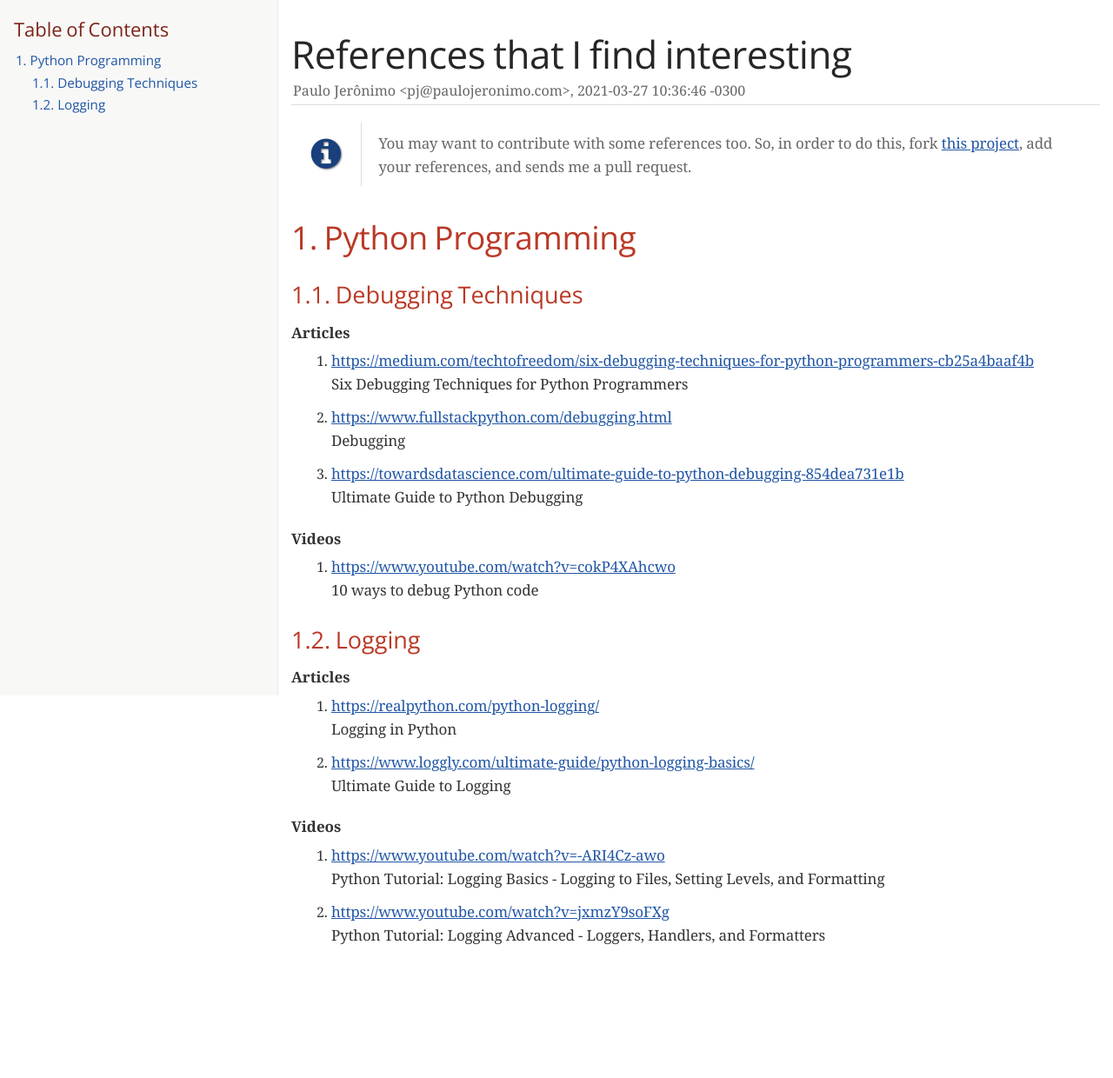
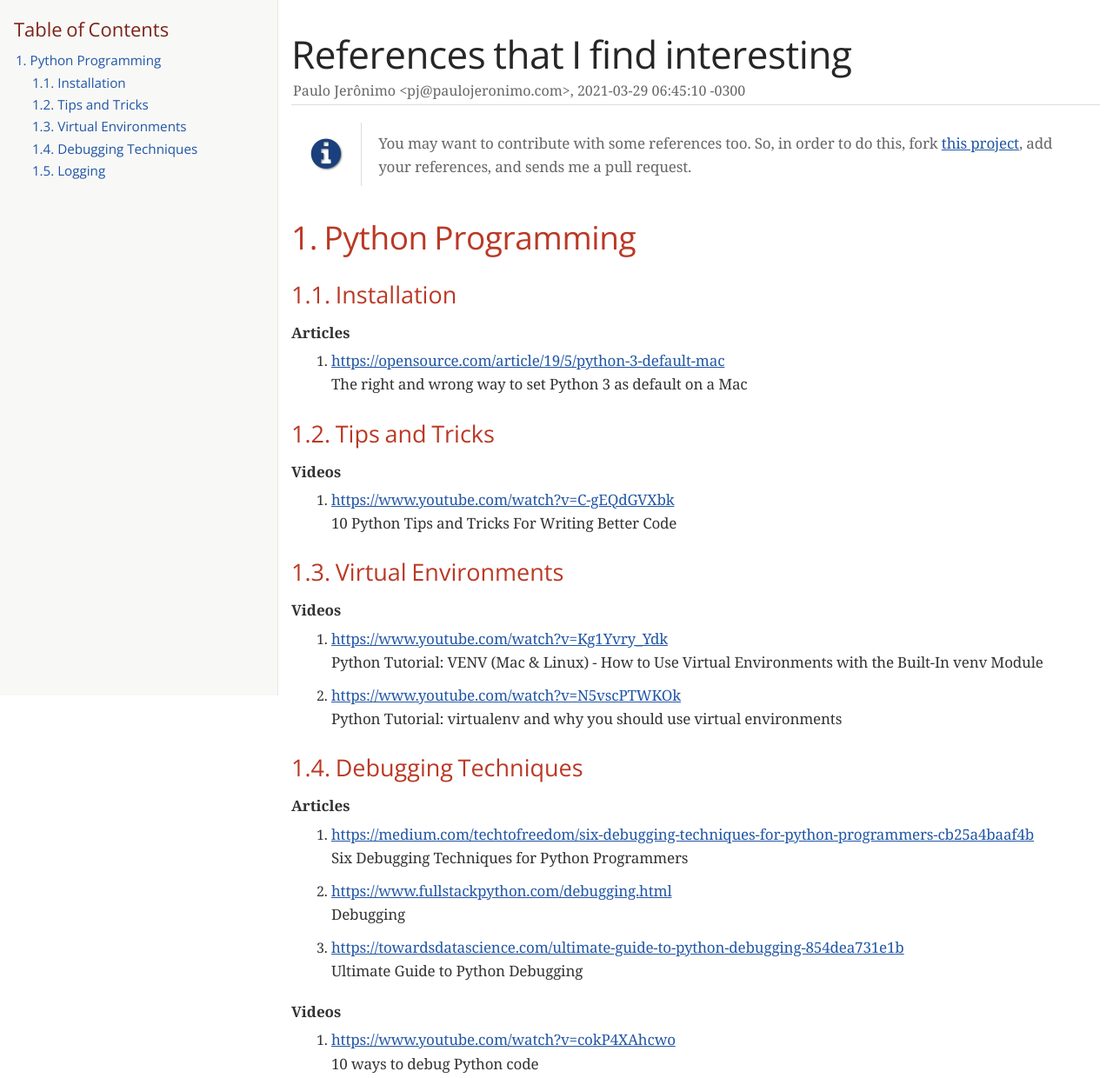
Before and after one commit to paulojeronimo/refs, a plain HTML site: page index.html in a window 1280 px wide. Shown: the top 1240 px of the page at 87% size. Before the commit the page ends 1129 px from the top, so only its background shows below. Drawn offline with nearby package versions, Linux system fonts and the light colour scheme; a web font is replaced by a local one.

Commit message:
Published at Mon Mar 29 06:48:15 -03 2021

```diff
--- a/index.html
+++ b/index.html
@@ -5,7 +5,7 @@
 <meta http-equiv="X-UA-Compatible" content="IE=edge">
 <meta name="viewport" content="width=device-width, initial-scale=1.0">
 <meta name="generator" content="Asciidoctor 2.0.10">
-<meta name="author" content="Paulo Jerônimo &lt;pj@paulojeronimo.com&gt;, 2021-03-27 10:36:46 -0300">
+<meta name="author" content="Paulo Jerônimo &lt;pj@paulojeronimo.com&gt;, 2021-03-29 06:45:10 -0300">
 <title>References that I find interesting</title>
 <link rel="stylesheet" href="https://fonts.googleapis.com/css?family=Open+Sans:300,300italic,400,400italic,600,600italic%7CNoto+Serif:400,400italic,700,700italic%7CDroid+Sans+Mono:400,700">
 <style>
@@ -442,15 +442,18 @@ body.book #toc,body.book #preamble,body.book h1.sect0,body.book .sect1>h2{page-b
 <div id="header">
 <h1>References that I find interesting</h1>
 <div class="details">
-<span id="author" class="author">Paulo Jerônimo &lt;pj@paulojeronimo.com&gt;, 2021-03-27 10:36:46 -0300</span><br>
+<span id="author" class="author">Paulo Jerônimo &lt;pj@paulojeronimo.com&gt;, 2021-03-29 06:45:10 -0300</span><br>
 </div>
 <div id="toc" class="toc2">
 <div id="toctitle">Table of Contents</div>
 <ul class="sectlevel1">
 <li><a href="#python">1. Python Programming</a>
 <ul class="sectlevel2">
-<li><a href="#python-debugging-techniques">1.1. Debugging Techniques</a></li>
-<li><a href="#python-logging">1.2. Logging</a></li>
+<li><a href="#python-installation">1.1. Installation</a></li>
+<li><a href="#python-tips-and-tricks">1.2. Tips and Tricks</a></li>
+<li><a href="#python-virtual-environments">1.3. Virtual Environments</a></li>
+<li><a href="#python-debugging-techniques">1.4. Debugging Techniques</a></li>
+<li><a href="#python-logging">1.5. Logging</a></li>
 </ul>
 </li>
 </ul>
@@ -479,7 +482,65 @@ add your references, and sends me a pull request.
 <h2 id="python"><a class="anchor" href="#python"></a>1. Python Programming</h2>
 <div class="sectionbody">
 <div class="sect2">
-<h3 id="python-debugging-techniques"><a class="anchor" href="#python-debugging-techniques"></a>1.1. Debugging Techniques</h3>
+<h3 id="python-installation"><a class="anchor" href="#python-installation"></a>1.1. Installation</h3>
+<div class="dlist">
+<dl>
+<dt class="hdlist1">Articles</dt>
+<dd>
+<div class="olist arabic">
+<ol class="arabic">
+<li>
+<p><a href="https://opensource.com/article/19/5/python-3-default-mac" class="bare">https://opensource.com/article/19/5/python-3-default-mac</a><br>
+The right and wrong way to set Python 3 as default on a Mac</p>
+</li>
+</ol>
+</div>
+</dd>
+</dl>
+</div>
+</div>
+<div class="sect2">
+<h3 id="python-tips-and-tricks"><a class="anchor" href="#python-tips-and-tricks"></a>1.2. Tips and Tricks</h3>
+<div class="dlist">
+<dl>
+<dt class="hdlist1">Videos</dt>
+<dd>
+<div class="olist arabic">
+<ol class="arabic">
+<li>
+<p><a href="https://www.youtube.com/watch?v=C-gEQdGVXbk" class="bare">https://www.youtube.com/watch?v=C-gEQdGVXbk</a><br>
+10 Python Tips and Tricks For Writing Better Code</p>
+</li>
+</ol>
+</div>
+</dd>
+</dl>
+</div>
+</div>
+<div class="sect2">
+<h3 id="python-virtual-environments"><a class="anchor" href="#python-virtual-environments"></a>1.3. Virtual Environments</h3>
+<div class="dlist">
+<dl>
+<dt class="hdlist1">Videos</dt>
+<dd>
+<div class="olist arabic">
+<ol class="arabic">
+<li>
+<p><a href="https://www.youtube.com/watch?v=Kg1Yvry_Ydk" class="bare">https://www.youtube.com/watch?v=Kg1Yvry_Ydk</a><br>
+Python Tutorial: VENV (Mac &amp; Linux) - How to Use Virtual Environments with the Built-In venv Module</p>
+</li>
+<li>
+<p><a href="https://www.youtube.com/watch?v=N5vscPTWKOk" class="bare">https://www.youtube.com/watch?v=N5vscPTWKOk</a><br>
+Python Tutorial: virtualenv and why you should use virtual environments</p>
+</li>
+</ol>
+</div>
+</dd>
+</dl>
+</div>
+</div>
+<div class="sect2">
+<h3 id="python-debugging-techniques"><a class="anchor" href="#python-debugging-techniques"></a>1.4. Debugging Techniques</h3>
 <div class="dlist">
 <dl>
 <dt class="hdlist1">Articles</dt>
@@ -516,7 +577,7 @@ Ultimate Guide to Python Debugging</p>
 </div>
 </div>
 <div class="sect2">
-<h3 id="python-logging"><a class="anchor" href="#python-logging"></a>1.2. Logging</h3>
+<h3 id="python-logging"><a class="anchor" href="#python-logging"></a>1.5. Logging</h3>
 <div class="dlist">
 <dl>
 <dt class="hdlist1">Articles</dt>
```
